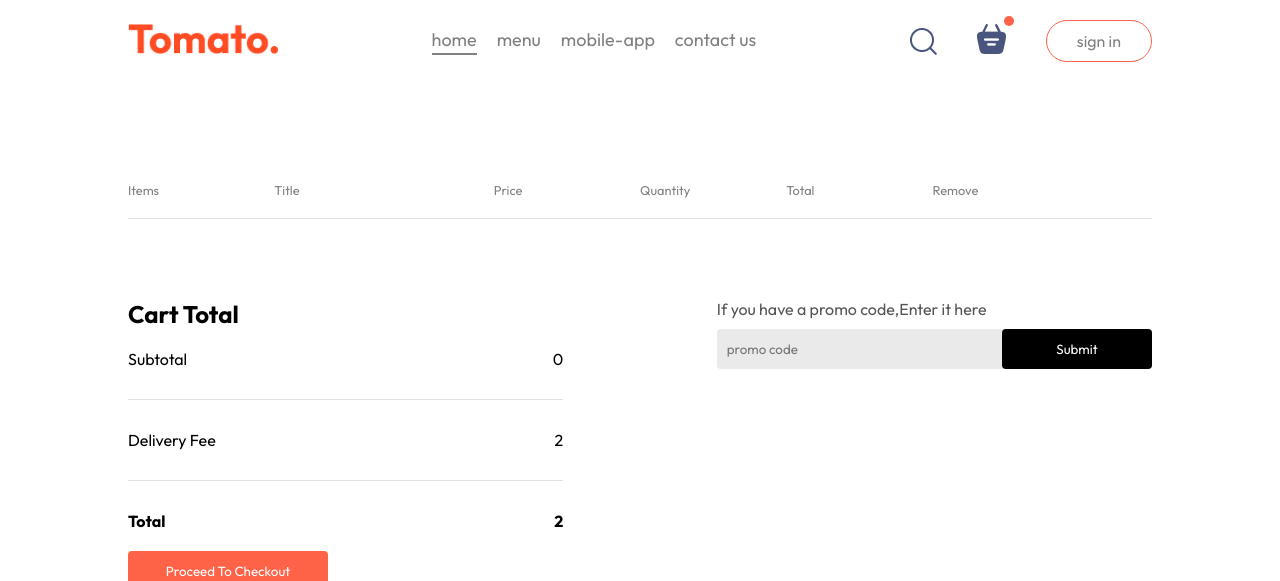
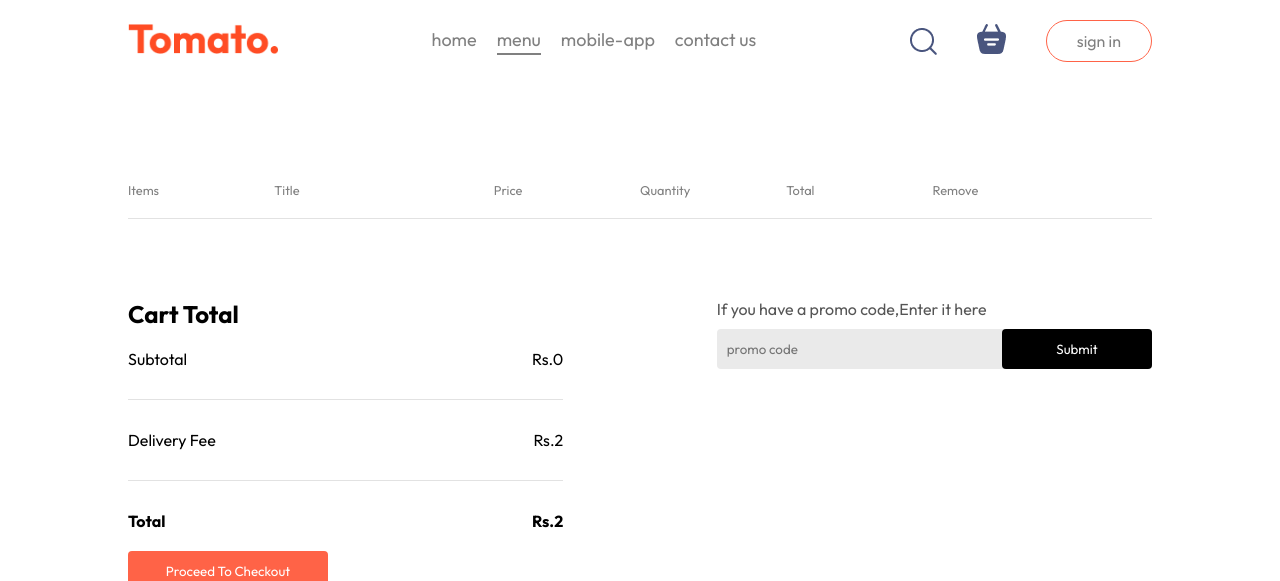
Before and after one commit to Pratheekjshetty/accelerlab-foodapp, a React (Create React App) app: page /cart in a window 1280 px wide. Shown: the top 581 px of the page. Built offline with nearby package versions, Linux system fonts and the light colour scheme.

Commit message:
1-commit

```diff
--- a/src/components/Navbar/Navbar.jsx
+++ b/src/components/Navbar/Navbar.jsx
@@ -1,9 +1,11 @@
-import React, { useState } from 'react'
+import React, { useContext, useState } from 'react'
 import "./Navbar.css"
 import { assets } from '../../assets/assets'
 import { Link } from 'react-router-dom';
+import { StoreContext } from '../../context/StoreContext';
 const Navbar = ({setShowLogin}) => {
-    const[menu,setMenu]=useState("home");
+    const[menu,setMenu]=useState("menu");
+    const{getTotalCartAmount}=useContext(StoreContext);
   return (
     <div className='Navbar'>
         <Link to='/'><img src={assets.logo} alt="" className="logo" /></Link>
@@ -17,7 +19,7 @@ const Navbar = ({setShowLogin}) => {
             <img src={assets.search_icon} alt="" />
             <div className="navbar-search-icon">
                 <Link to='/cart'><img src={assets.basket_icon} alt="" /></Link>
-                <div className="dot"></div>
+                <div className={getTotalCartAmount()===0?"":"dot"}></div>
             </div>
             <button onClick={()=>setShowLogin(true)}>sign in</button>
         </div>
--- a/src/pages/Cart/Cart.jsx
+++ b/src/pages/Cart/Cart.jsx
@@ -43,17 +43,17 @@ const Cart = () => {
           <h2>Cart Total</h2>
           <div className="cart-total-details">
             <p>Subtotal</p>
-            <p>{getTotalCartAmount()}</p>
+            <p>Rs.{getTotalCartAmount()}</p>
           </div>
           <hr/>
           <div className="cart-total-details">
             <p>Delivery Fee</p>
-            <p>{2}</p>
+            <p>Rs.{2}</p>
           </div>
           <hr/>
           <div className="cart-total-details">
             <b>Total</b>
-            <b>{getTotalCartAmount()+2}</b>
+            <b>Rs.{getTotalCartAmount()+2}</b>
           </div>
           <button>Proceed To Checkout</button>
         </div>
```
